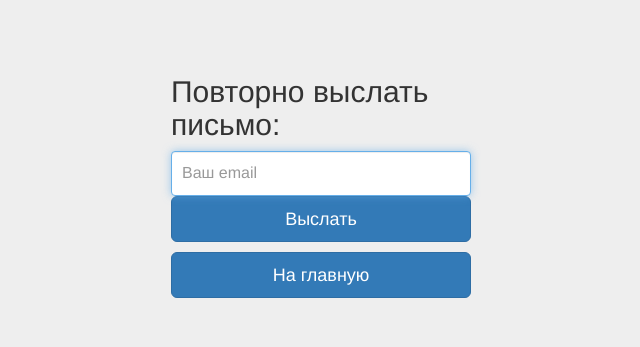
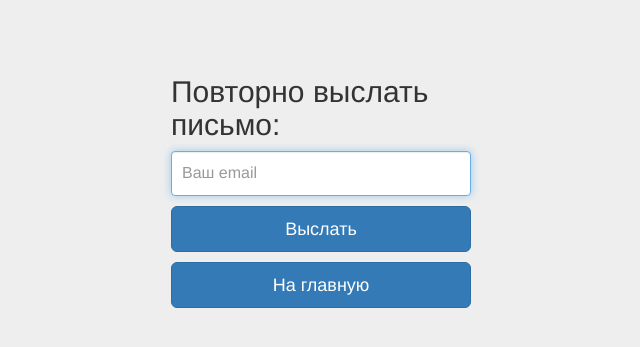
Before and after one commit to blacktrub/task_blog, a Django app: page /repeat_email/ in a window 1280 px wide. Shown: the top 347 px of the page, without its empty margins (319-959 px from the left). Run offline with Django 3.2, Linux system fonts and the light colour scheme; some libraries are stand-ins or nearby versions.

Commit message:
modify css for RepeatEmail page

```diff
--- a/myblog/blog/static/blog/css/login-margin.css
+++ b/myblog/blog/static/blog/css/login-margin.css
@@ -1,3 +1,6 @@
 input.style-margin {
     margin-top: 10px;
 }
+button.style-margin {
+    margin-top: 10px;
+}
--- a/myblog/blog/templates/blog/login.html
+++ b/myblog/blog/templates/blog/login.html
@@ -41,7 +41,7 @@
         <form action="{% url 'blog:home' %}">
           <input type="submit" value="На главную" class="btn btn-lg btn-primary btn-block style-margin">
         </form>
-        <a href="{% url 'blog:repeat' %}">Повторно выслать письмо для авторизации</a>
+        <a href="{% url 'blog:repeat' %} class="style-margin" ">Повторно выслать письмо для авторизации</a>
       {% endif %}
     {% if form.errors %}
       <div class="form-signin">
--- a/myblog/blog/templates/blog/repeat_email.html
+++ b/myblog/blog/templates/blog/repeat_email.html
@@ -1,8 +1,15 @@
 {% extends "blog/login.html" %}
+{% load staticfiles %}
 
 {% block title %}
     Повторная авторизация через email
 {% endblock title %}
+
+{% block load_css %}
+    <link href="{% static 'blog/css/bootstrap.css' %}" rel="stylesheet">
+    <link href="{% static 'blog/css/signin.css' %}" rel="stylesheet">
+    <link href="{% static 'blog/css/login-margin.css' %}" rel="stylesheet">
+{% endblock load_css %}
 
 {% block content %}
     {% if request.user.is_authenticated %}
```
